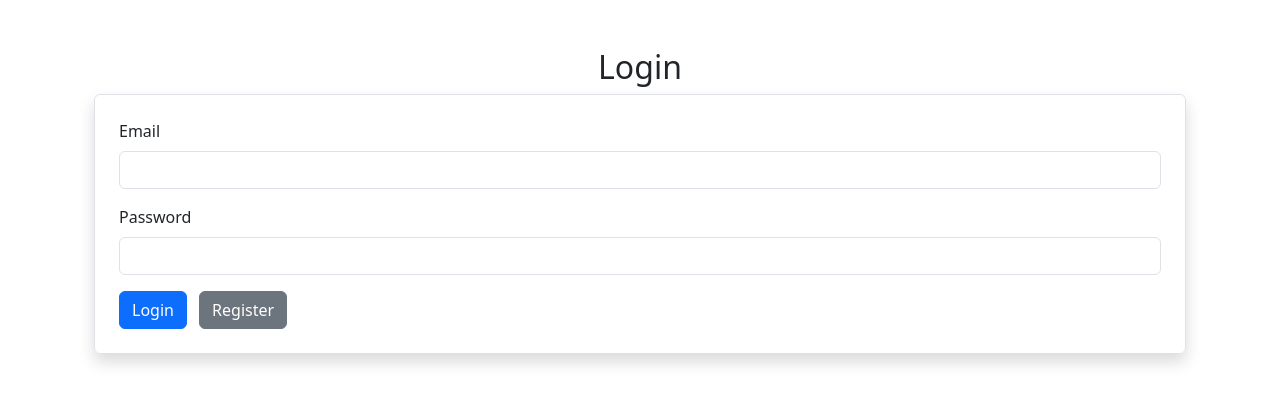
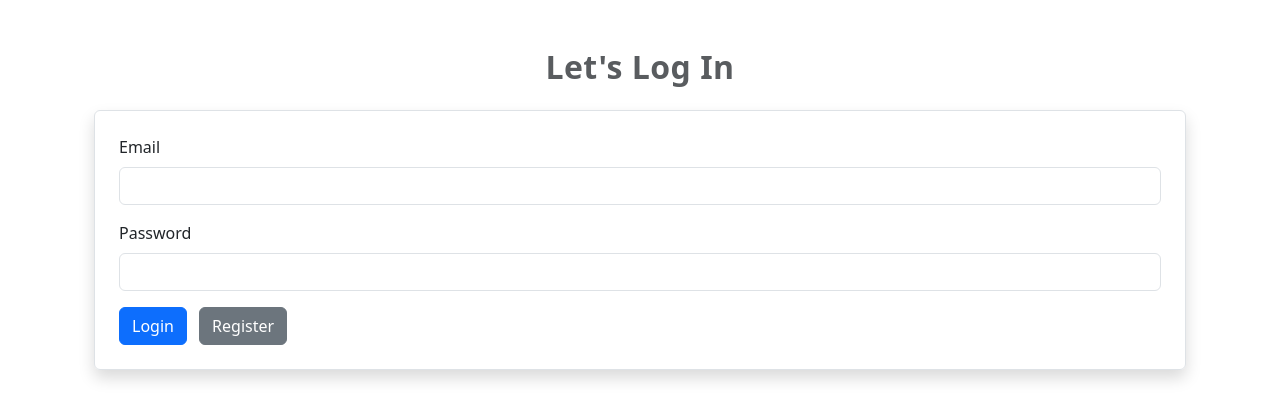
Before and after one commit to BartlomiejCzerwinski/job.it, a Django app: page /job.it/login in a window 1280 px wide. Shown: the part 87-507 px from the top of the page. Run offline with Django 5.2, Linux system fonts and the light colour scheme.

Commit message:
update title page for login and registration

```diff
--- a/jobit/users/templates/users/login.html
+++ b/jobit/users/templates/users/login.html
@@ -1,7 +1,9 @@
 {% extends "base.html" %}
 {% block content %}
     <div class="container mt-5">
-        <h2 class="text-center">Login</h2>
+        <h2 class="text-center text-muted fw-semibold mb-4" style="font-size: 2rem; letter-spacing: 0.5px; text-transform: capitalize;">
+            Let's log in
+        </h2>
 
         {% if messages %}
             {% for message in messages %}
--- a/jobit/users/templates/users/register.html
+++ b/jobit/users/templates/users/register.html
@@ -1,7 +1,9 @@
 {% extends "base.html" %}
 {% block content %}
     <div class="container mt-5">
-        <h2 class="text-center">Register</h2>
+        <h2 class="text-center text-muted fw-semibold mb-4" style="font-size: 2rem; letter-spacing: 0.5px; text-transform: capitalize;">
+            Create your account
+        </h2>
 
         {% if messages %}
         {% for message in messages %}
```
